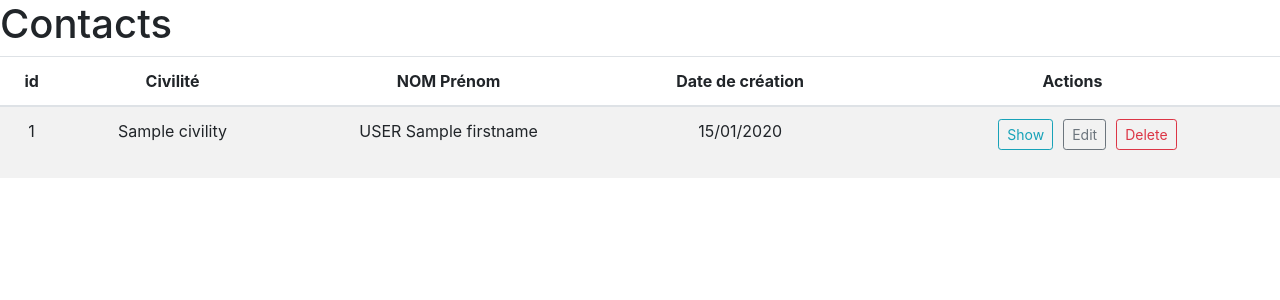
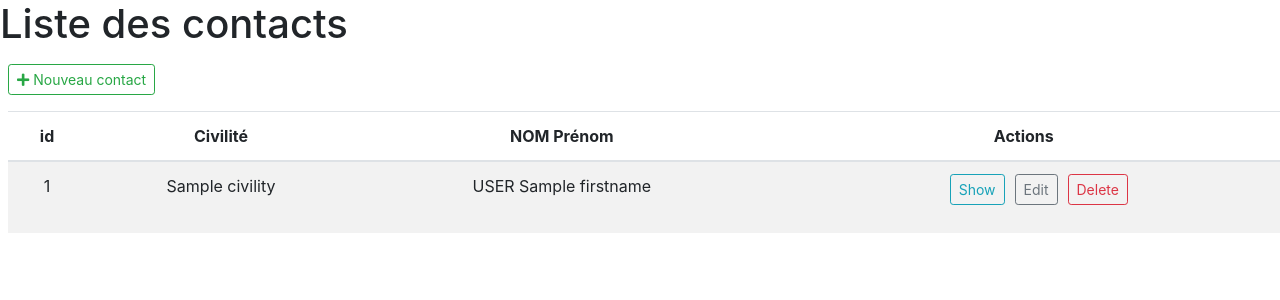
Before and after one commit to klonerom/simple-mvc-test, a PHP site: template src/View/Contact/index.html.twig in a window 1280 px wide. Shown: the top 300 px of the page. Run offline with PHP 8.4, Linux system fonts and the light colour scheme; the template is opened without the code that fills it: most values are stand-ins (such as "Sample title", 1, 10 or a date in 2020); some libraries are stand-ins or nearby versions.

Commit message:
add + delete

```diff
--- a/app/routing.php
+++ b/app/routing.php
@@ -19,8 +19,8 @@ $routes = [
     'Contact' => [ // Controller
         ['index', '/', 'GET'], // action, url, method
         ['show', '/contact/{id:\d+}', 'GET'], // action, url, method
-        ['add', '/contact/add', 'GET'], // action, url, method
+        ['add', '/contact/add', ['GET', 'POST']], // action, url, method
         ['edit', '/contact/edit/{id:\d+}', ['GET', 'POST']], // action, url, method
-        ['delete', '/contact/delete/{id:\d+}', 'GET'], // action, url, method
+        ['delete', '/contact/delete/{id:\d+}', ['GET', 'POST']], // action, url, method
     ],
 ];
--- a/src/Model/AbstractManager.php
+++ b/src/Model/AbstractManager.php
@@ -69,7 +69,9 @@ abstract class AbstractManager
      */
     public function delete(int $id)
     {
-        //TODO : Implements SQL DELETE request
+        $statement = $this->pdoConnection->prepare("DELETE FROM $this->table WHERE id=:id");
+        $statement->bindValue('id', $id, \PDO::PARAM_INT);
+        $statement->execute();
     }
 
 
--- a/src/Model/ContactManager.php
+++ b/src/Model/ContactManager.php
@@ -33,9 +33,9 @@ class ContactManager extends AbstractManager
      */
     public function selectAll(): array
     {
-        return $this->pdoConnection->query('SELECT co.id, co.lastname, co.firstname, co.created_at, ci.civility FROM ' .
+        return $this->pdoConnection->query('SELECT co.id, co.lastname, co.firstname, co.created_at, co.updated_at, ci.civility FROM ' .
             $this->table . ' as co INNER JOIN ' .
-            self::TABLE_JOIN . ' as ci ON co.civility_id = ci.id', \PDO::FETCH_CLASS, $this->className)->fetchAll();
+            self::TABLE_JOIN . ' as ci ON co.civility_id = ci.id ORDER BY co.lastname', \PDO::FETCH_CLASS, $this->className)->fetchAll();
     }
 
 
--- a/src/View/Contact/edit.html.twig
+++ b/src/View/Contact/edit.html.twig
@@ -1,7 +1,7 @@
 {% extends 'layout.html.twig' %}
-
+{% block title %}Mise à jour du contact | simple-mvc-test{% endblock %}
 {% block content %}
-    <h1>Edit contact {{ contact.title }}</h1>
+    <h1>Modification du contact {{ contact.lastname }} ({{ contact.id }})</h1>
     {% include 'Contact/_form.html.twig' %}
     <a href="/" class="btn btn-info btn-sm">Back</a>
 {% endblock %}
--- a/src/View/Contact/index.html.twig
+++ b/src/View/Contact/index.html.twig
@@ -1,14 +1,17 @@
 {% extends 'layout.html.twig' %}
-{% block title %}contact | simple-mvc-test{% endblock %}
+{% block title %}Liste des contacts | simple-mvc-test{% endblock %}
 {% block content %}
-    <h1>Contacts</h1>
+    <h1>Liste des contacts</h1>
+    <div class="ml-2 my-3">
+        <a href="/contact/add" class="btn btn-outline-success btn-sm"><i class="fas fa-plus"></i> Nouveau contact</a>
+    </div>
+    <div class="ml-2">
         <table class="table table-striped .table-responsive text-center">
             <thead>
             <tr>
                 <th>id</th>
                 <th>Civilité</th>
                 <th>NOM Prénom</th>
-            <th>Date de création</th>
                 <th>Actions</th>
             </tr>
             </thead>
@@ -18,11 +21,14 @@
                     <td>{{ contact.id }}</td>
                     <td>{{ contact.civility }}</td>
                     <td>{{ contact.lastname|upper }} {{ contact.firstname|capitalize }}</td>
-                <td>{{ contact.createdAt|date('d/m/Y') }}</td>
                     <td><ul style="list-style: none;display: inline-flex;">
                             <li style="margin-right: 10px;"><a href="/contact/{{ contact.id }}" class="btn btn-outline-info btn-sm">Show</a></li>
                             <li style="margin-right: 10px;"><a href="/contact/edit/{{ contact.id }}" class="btn btn-outline-secondary btn-sm">Edit</a></li>
-                        <li style="margin-right: 10px;"><a href="/contact/delete/{{ contact.id }}" class="btn btn-outline-danger btn-sm">Delete</a></li>
+                            <li style="margin-right: 10px;">
+                                <form action="/contact/delete/{{ contact.id }}" method="post">
+                                    <button type="submit" class="btn btn-outline-danger btn-sm">Delete</button>
+                                </form>
+                            </li>
                         </ul>
                     </td>
                 {% else %}
@@ -31,4 +37,5 @@
                 </tr>
             </tbody>
         </table>
+    </div>
 {% endblock %}
--- a/src/View/Contact/show.html.twig
+++ b/src/View/Contact/show.html.twig
@@ -1,5 +1,5 @@
 {% extends 'layout.html.twig' %}
-
+{% block title %}contact | simple-mvc-test{% endblock %}
 {% block content %}
     <h1>Contacts</h1>
     <table class="table table-striped .table-responsive text-center">
@@ -9,6 +9,7 @@
             <th>Civilité</th>
             <th>NOM Prénom</th>
             <th>Date de création</th>
+            <th>Date de modification</th>
             <th>Actions</th>
         </tr>
         </thead>
@@ -17,7 +18,8 @@
             <td>{{ contact.id }}</td>
             <td>{{ civilityId.civility }}</td>
             <td>{{ contact.lastname|upper }} {{ contact.firstname|capitalize }}</td>
-            <td>{{ contact.createdAt|date('d/m/Y') }}</td>
+            <td>{{ contact.createdAt|date('d/m/Y H:i') }}</td>
+            <td>{{ contact.updatedAt|date('d/m/Y H:i') }}</td>
             <td><ul style="list-style: none;display: inline-flex;">
                     <li style="margin-right: 10px;"><a href="/contact/edit/{{ contact.id }}" class="btn btn-outline-secondary btn-sm">Edit</a></li>
                     <li style="margin-right: 10px;"><a href="/contact/delete/{{ contact.id }}" class="btn btn-outline-danger btn-sm">Delete</a></li>
--- a/src/View/layout.html.twig
+++ b/src/View/layout.html.twig
@@ -5,10 +5,12 @@
     <meta http-equiv="x-ua-compatible" content="ie=edge">
     <meta name="viewport" content="width=device-width, initial-scale=1">
 
+    <title>{% block title %}{% endblock %}</title>
+
     <!-- bootstrap -->
     <link rel="stylesheet" href="https://stackpath.bootstrapcdn.com/bootstrap/4.1.0/css/bootstrap.min.css" integrity="sha384-9gVQ4dYFwwWSjIDZnLEWnxCjeSWFphJiwGPXr1jddIhOegiu1FwO5qRGvFXOdJZ4" crossorigin="anonymous">
-
-    <title>{% block title %}{% endblock %}</title>
+    <!-- font awesome -->
+    <link rel="stylesheet" href="https://use.fontawesome.com/releases/v5.0.10/css/all.css" integrity="sha384-+d0P83n9kaQMCwj8F4RJB66tzIwOKmrdb46+porD/OvrJ+37WqIM7UoBtwHO6Nlg" crossorigin="anonymous">
 
     <link rel="stylesheet" href="/assets/css/styles.css">
     {% block stylesheet %}{% endblock %}
```
Also changed, not shown: src/Controller/ContactController.php (+33 -4 lines), src/Model/Contact.php (+18 -0 lines), src/View/Contact/add.html.twig (+4 -3 lines). Lines whose indentation alone changed are shown as unchanged.
